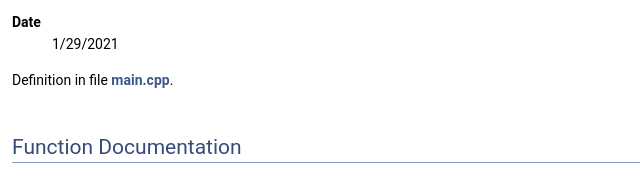
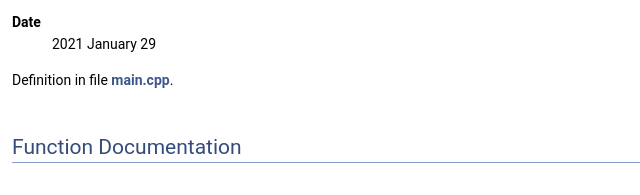
Before and after one commit to semcneil/20210129ClassDemo, a plain HTML site: page docs/main_8cpp.html in a window 1280 px wide. Shown: the part 788-983 px from the top of the page, 0-640 px from the left. Drawn offline with Linux system fonts and the light colour scheme.

Commit message:
Updated date and documentation

```diff
--- a/docs/main_8cpp.html
+++ b/docs/main_8cpp.html
@@ -98,7 +98,7 @@ Functions</h2></td></tr>
 <a name="details" id="details"></a><h2 class="groupheader">Detailed Description</h2>
 <div class="textblock"><p>This is a demonstration for class of using a GitHub Template. </p>
 <p>This project shows Doxygen, CMake, and GitHub Pages working together </p><dl class="section author"><dt>Author</dt><dd>Seth McNeill </dd></dl>
-<dl class="section date"><dt>Date</dt><dd>1/29/2021 </dd></dl>
+<dl class="section date"><dt>Date</dt><dd>2021 January 29 </dd></dl>
 
 <p class="definition">Definition in file <a class="el" href="main_8cpp_source.html">main.cpp</a>.</p>
 </div><h2 class="groupheader">Function Documentation</h2>
```
Also changed, not shown: 1 other file.
